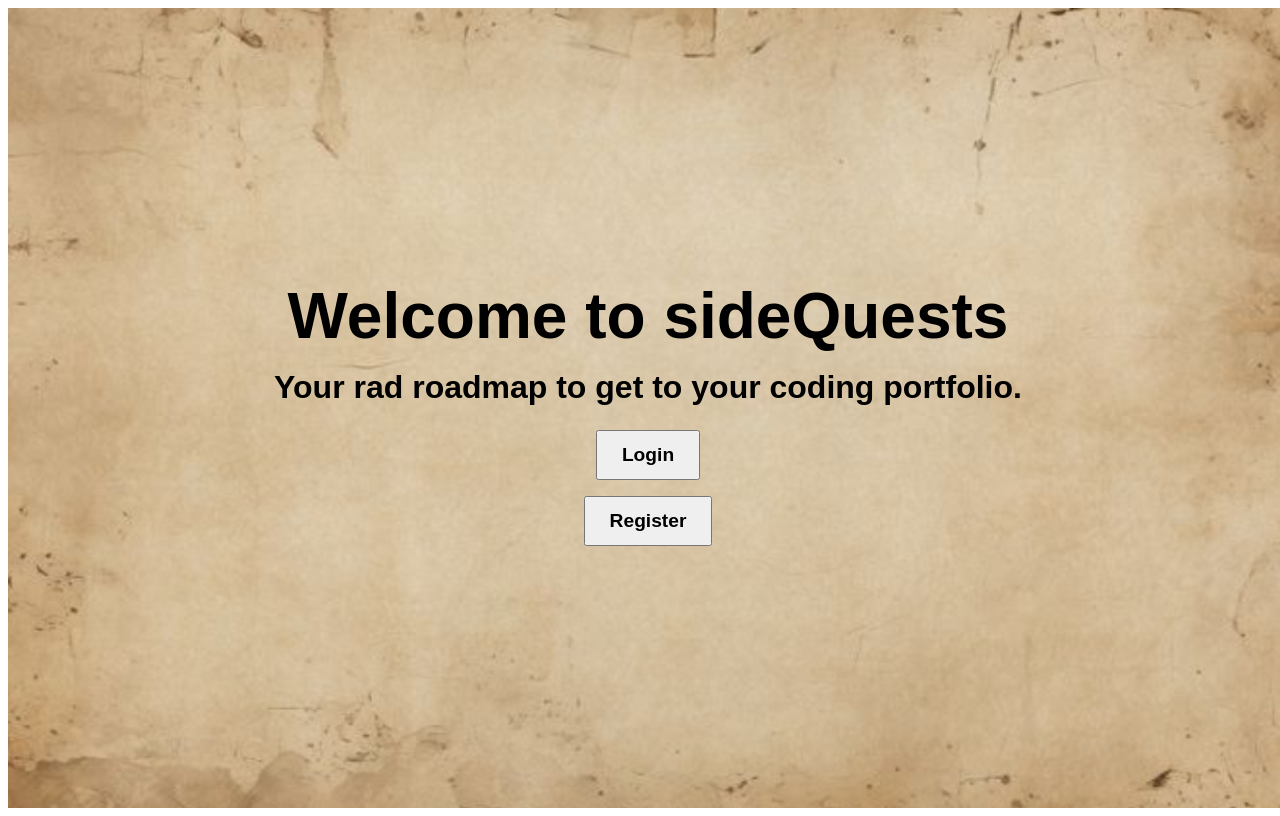
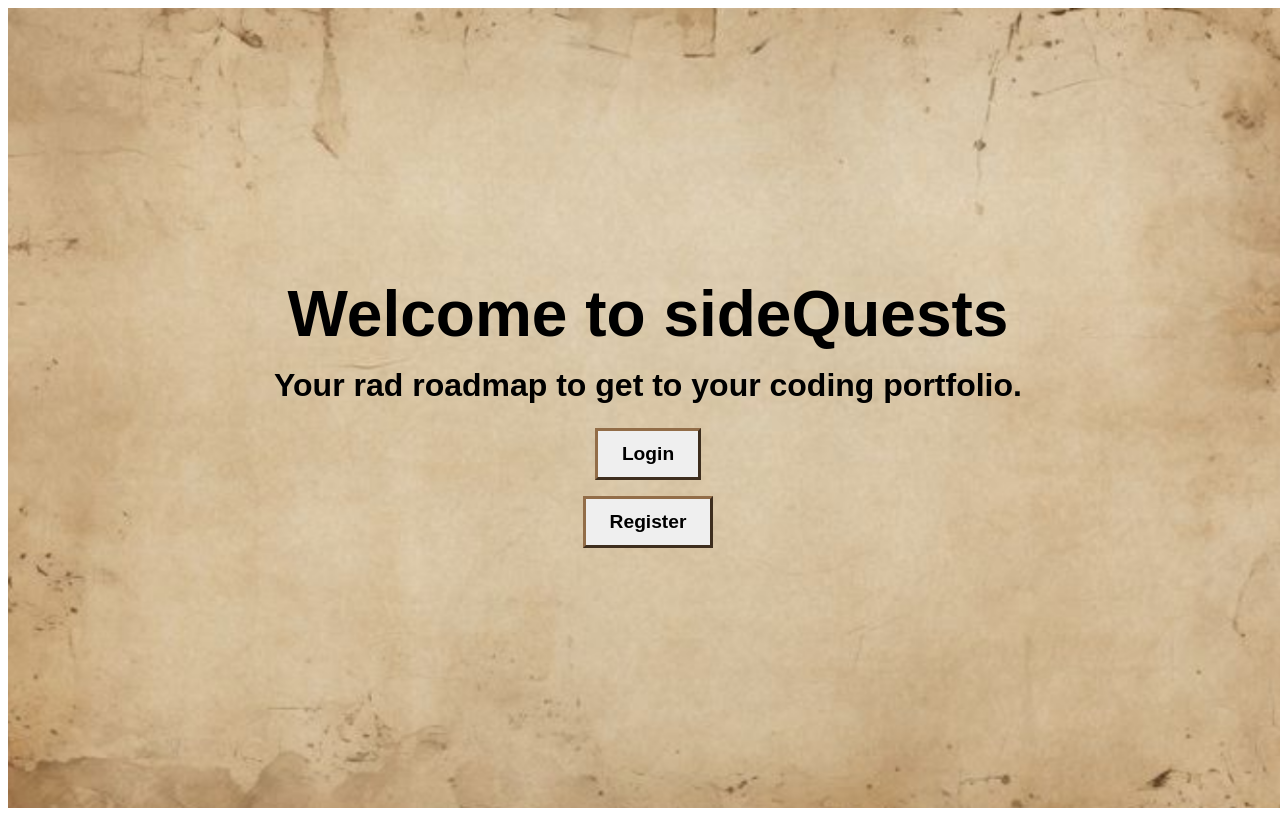
Before and after one commit to Datquangbui1011/Cornhack-Project, a React (Create React App) app in the folder side-quests-front/: page / in a window 1280 px wide. Built offline with nearby package versions, Linux system fonts and the light colour scheme.

Commit message:
modify button

```diff
--- a/side-quests-front/src/styles/LandingPage.css
+++ b/side-quests-front/src/styles/LandingPage.css
@@ -29,4 +29,6 @@
     font-size: 1.2rem;
     font-weight: bold;
     cursor: pointer;
+    border-width: 3px;
+    border-color: #926d48;
 }
```
